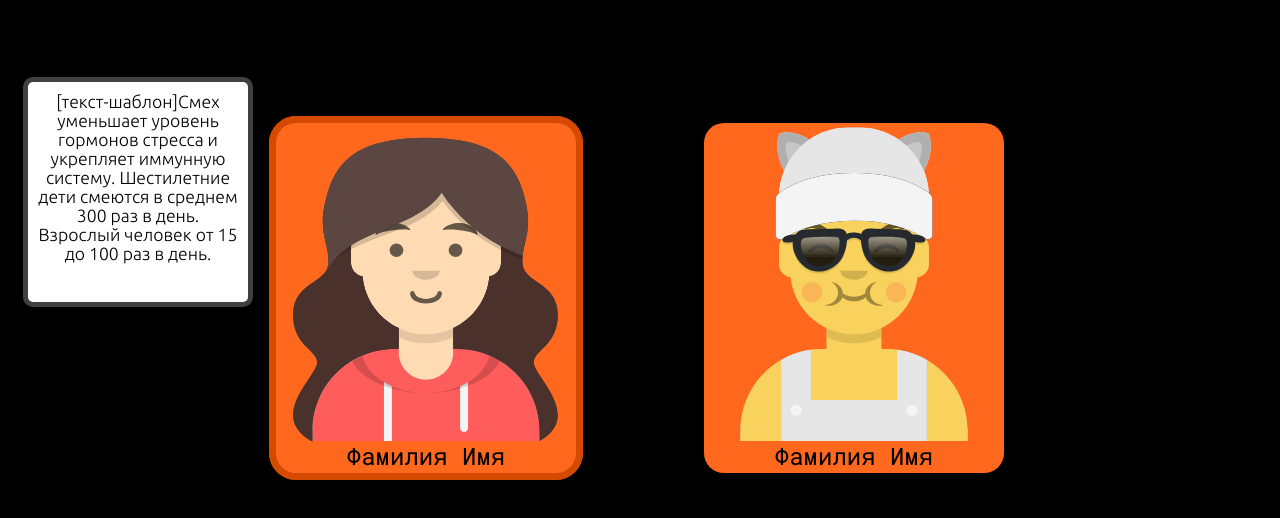
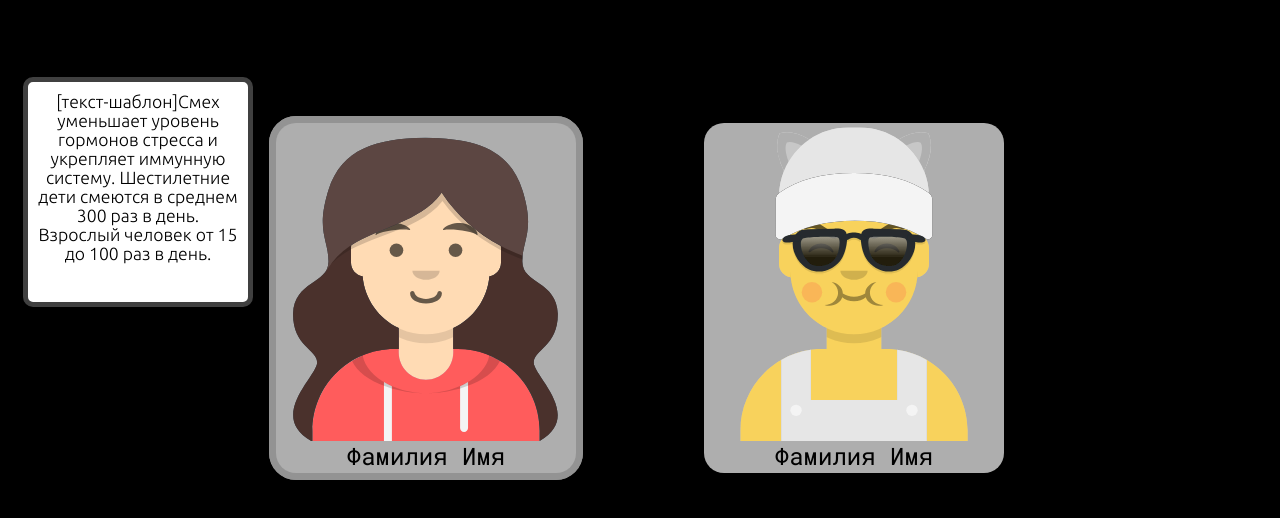
Before and after one commit to sqdyakoda/website, a plain HTML site: page members.html in a window 1280 px wide. In both pictures the pointer is over the element 426 px from the left and 1120 px from the top of the page. Shown: the part 822-1340 px from the top of the page. Drawn offline with nearby package versions, Linux system fonts and the light colour scheme.

Commit message:
color correcting

```diff
--- a/css/style2.css
+++ b/css/style2.css
@@ -64,7 +64,7 @@
    display: flex;
 }
 .card1 {
-   background-color: rgb(255, 104, 29);
+   background-color: rgb(174, 174, 174);
    width: 300px;
    height: 350px;
    border-radius: 20px;
@@ -111,8 +111,8 @@
    translateY(-20%);
 }
 .card1:hover {
-   box-shadow: 0 0 0 7px rgb(211, 74, 0),
-               0 0 0 7px rgb(211, 74, 0);
+   box-shadow: 0 0 0 7px rgb(147, 147, 147),
+               0 0 0 7px rgb(147, 147, 147);
 }
 
 .empty {
@@ -120,7 +120,7 @@
 }
 
 .card2 {
-   background-color: rgb(255, 104, 29);
+   background-color: rgb(174, 174, 174);
    width: 300px;
    height: 350px;
    border-radius: 20px;
@@ -166,9 +166,9 @@
    transform: translateX(+10%)
    translateY(-20%);
 }
-.card2:hover {
-   box-shadow: 0 0 0 7px rgb(211, 74, 0),
-               0 0 0 7px rgb(211, 74, 0);
+.card2:hover:hover {
+   box-shadow: 0 0 0 7px rgb(147, 147, 147),
+               0 0 0 7px rgb(147, 147, 147);
 }
 
 .container3 {
```
Also changed, not shown: members.html (line endings or trailing spaces).
